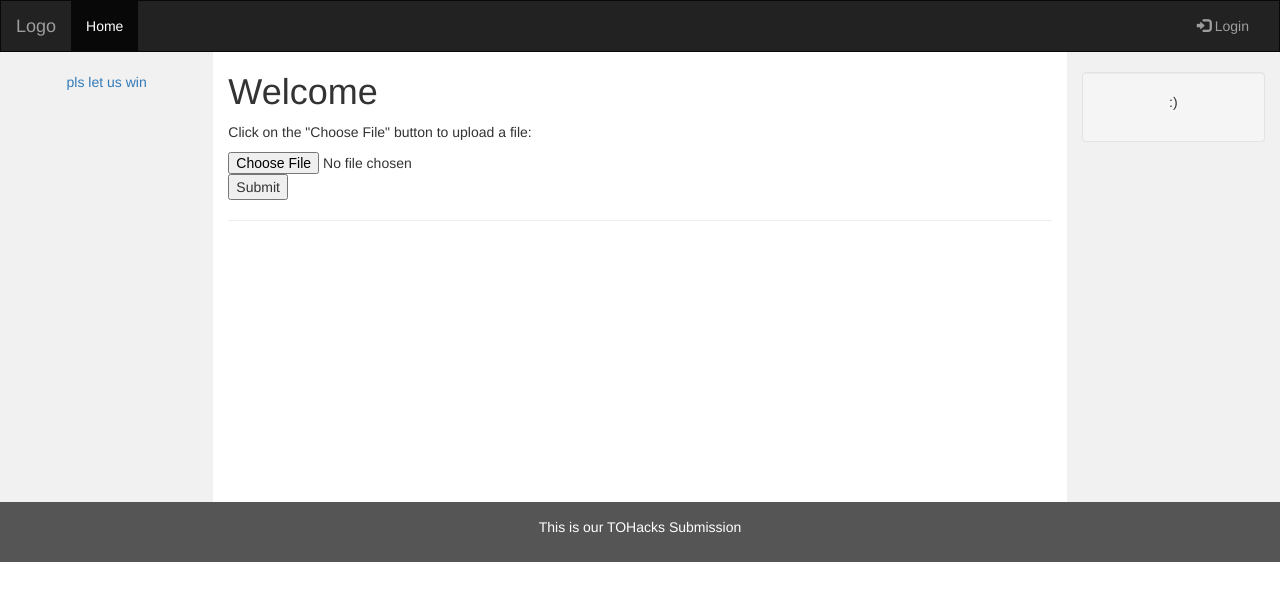
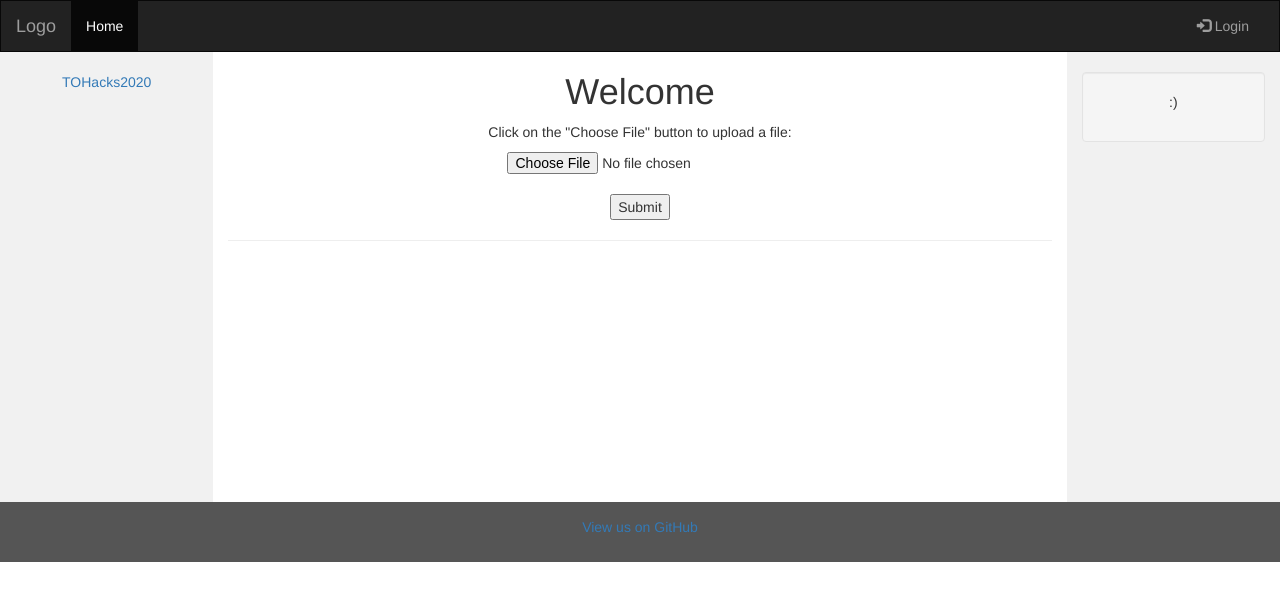
Before and after one commit to kevinjycui/DialekTech, a website: page index.html in a window 1280 px wide. Drawn offline with nearby package versions, Linux system fonts and the light colour scheme.

Commit message:
made site look less garbo(still garbo tho)

```diff
--- a/index.html
+++ b/index.html
@@ -67,14 +67,16 @@
 <div class="container-fluid text-center">
   <div class="row content">
     <div class="col-sm-2 sidenav">
-      <p><a href="#">pls let us win</a></p>
+      <p><a href="https://www.tohacks.ca/">TOHacks2020</a></p>
     </div>
     <div class="col-sm-8 text-left">
-      <h1>Welcome</h1>
-      <p>Click on the "Choose File" button to upload a file:</p>
+      <h1><center>Welcome<center></h1>
+
+      <p><center>Click on the "Choose File" button to upload a file:<center></p>
 
 		<form action="/action_page.php">
   		<input type="file" id="myFile" name="filename">
+  		<br />
   	<input type="submit">
 	</form>
       <hr>
@@ -88,7 +90,7 @@
 </div>
 
 <footer class="container-fluid text-center">
-  <p>This is our TOHacks Submission</p>
+  <p><a href="https://github.com/kevinjycui/TOHacks-Submission">View us on GitHub</a></p>
 </footer>
 
 </body>
```
